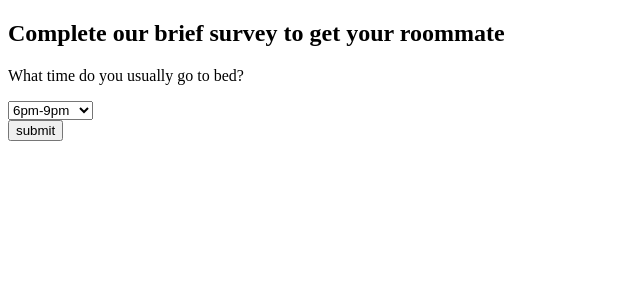
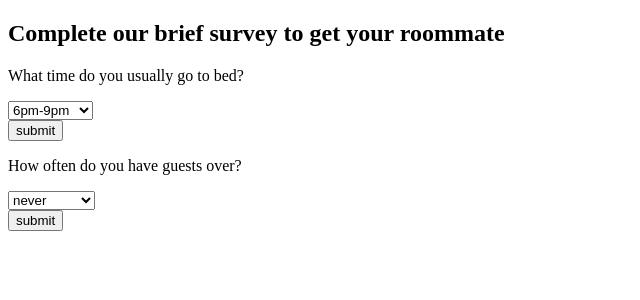
Before and after one commit to juliawnyu/roommate-app, a Flask app: page /quiz in a window 1280 px wide. Shown: the top 300 px of the page, without its empty margins (0-640 px from the left). Run offline with Flask 2, Linux system fonts and the light colour scheme.

Commit message:
added to quiz page

```diff
--- a/server/templates/quiz.html
+++ b/server/templates/quiz.html
@@ -8,12 +8,22 @@
     <h2>Complete our brief survey to get your roommate</h2>
 <form>
 	<p>What time do you usually go to bed?</p>
-	<select id="usertype" name="usertype">
+	<select id="sleep" name="sleep">
 		<option value="super early">6pm-9pm</option>
 		<option value="early">9pm-11pm</option>
         <option value="normal">11pm-1am</option>
         <option value="late">1am-3am</option>
         <option value="super late">1am-3am</option>
+	</select></br>
+	<input type="submit" value = "submit" />
+
+	<p>How often do you have guests over?</p>
+	<select id="guests" name="guests">
+		<option value="never">never</option>
+		<option value="rarely">rarely</option>
+        <option value="sometimes">sometimes</option>
+        <option value="often">often</option>
+        <option value="very often">very often</option>
 	</select></br>
 	<input type="submit" value = "submit" />
 
```
